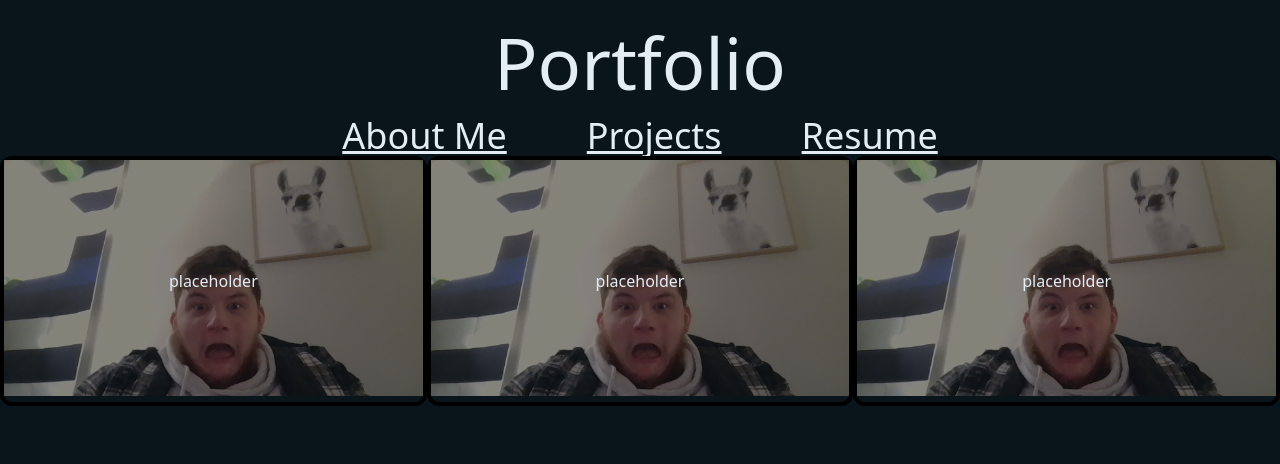
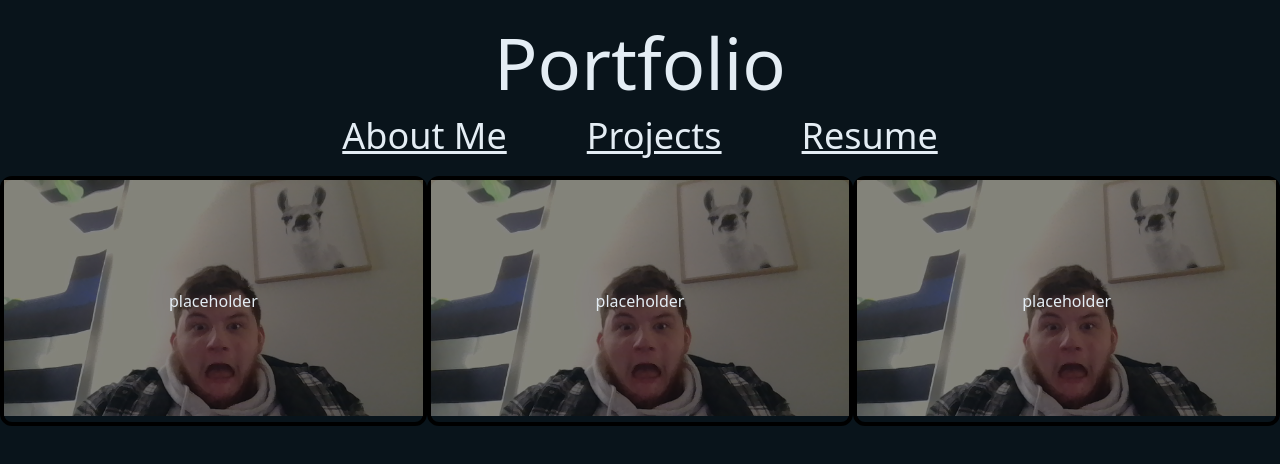
Before and after one commit to jjkool1214/portfolio, a React (Vite) app: page /Projects in a window 1280 px wide. Shown: the top 464 px of the page. Built offline with nearby package versions, Linux system fonts and the light colour scheme.

Commit message:
pushingggg

```diff
--- a/src/components/ProjectHeader.jsx
+++ b/src/components/ProjectHeader.jsx
@@ -1,12 +1,10 @@
 export default function ProjectHeader(props){
     return(
-        <>
-            <div className="justify-center border-4 rounded-xl relative text-center">
-                <button className={"hover:text-blue-003"}>
-                    <img src={props.filename} className="opacity-50" alt={props.title}/>
-                    <h2 className={"text-white-001 top-0 left-0 absolute w-full h-full text-center flex items-center justify-center"}>{props.title}</h2>
-                </button>
-            </div>
-        </>
+        <div className="justify-center border-4 rounded-xl relative text-center hover:text-blue-002 mt-5">
+            <button className={""}>
+                <img src={props.filename} className="opacity-50" alt={props.title}/>
+                <h2 className={"hover:text-blue-002 text-white-001 top-0 left-0 absolute w-full h-full text-center flex items-center justify-center"}>{props.title}</h2>
+            </button>
+        </div>
     )
 }
--- a/src/pages/Resume.jsx
+++ b/src/pages/Resume.jsx
@@ -4,6 +4,7 @@ export default function Resume(props){
             <div id={"education"} className={"flex justify-center items-center w-[50vw] h-[70vh]"}>
                 <embed src="src/assets/documents/resume_03_05_2025.pdf" type="application/pdf" className={"w-full h-full"}/>
             </div>
+            <a href={"src/assets/documents/resume_03_05_2025.pdf"} download={"jaysen_stolarz_2025.pdf"} className={"underline text-white-001 text-4xl hover:text-blue-002"}>Download</a>
         </div>
     )
 }
```
